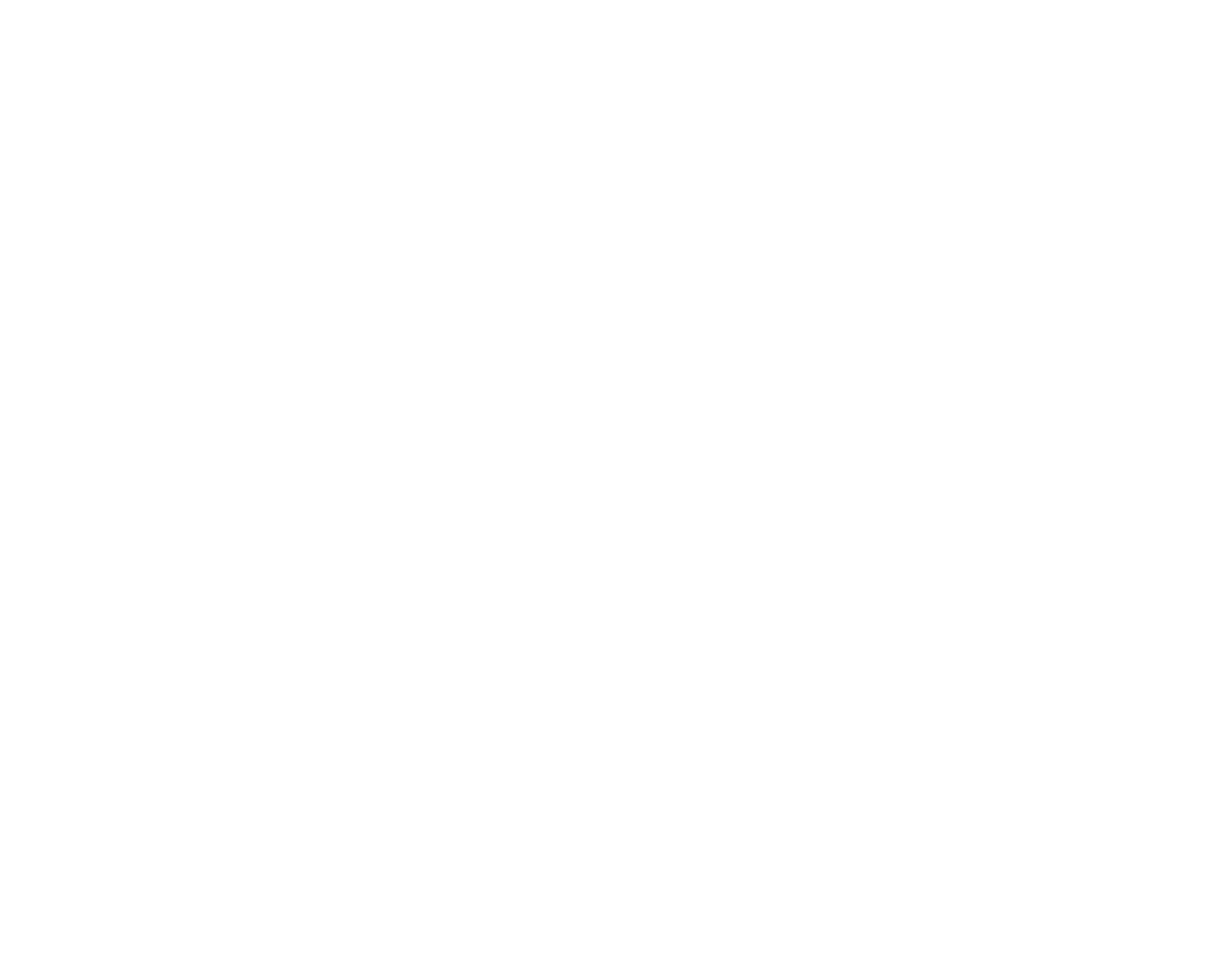
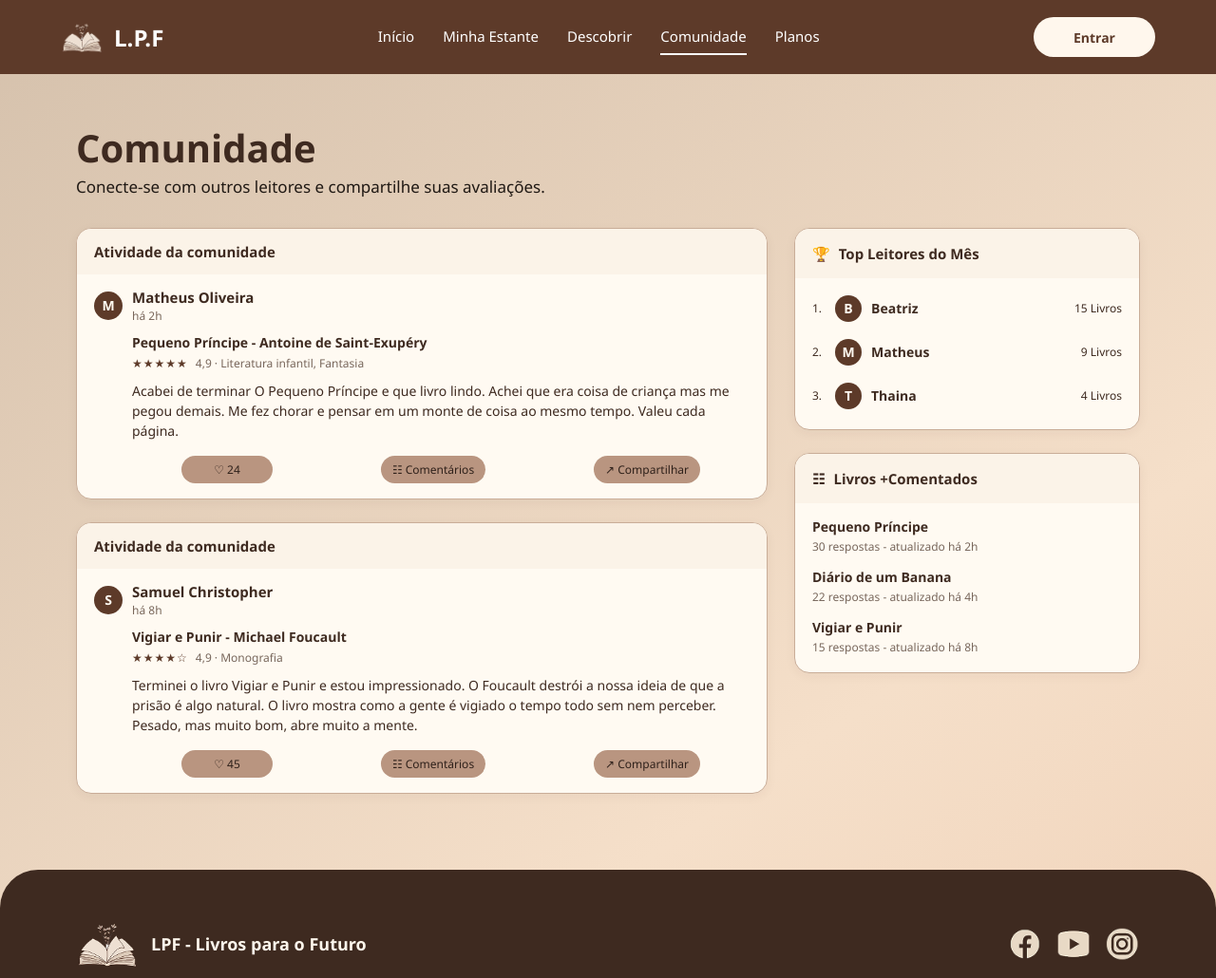
Before and after one commit to JoaoPedro-Bonugli/ProaTrabalhoFinal, a plain HTML site: page pages/Comunidade.html in a window 1280 px wide. Shown: the top 1030 px of the page at 95% size. Before the commit the page ends 800 px from the top, so only its background shows below. Drawn offline with Linux system fonts and the light colour scheme.

Commit message:
Comunidade

```diff
--- /dev/null
+++ b/css/Comunidade-joao.css
@@ -0,0 +1,417 @@
+/* Estilos exclusivos da página Comunidade */
+.pagina-comunidade {
+  --cor-comunidade-texto: #3e2a20;
+  --cor-comunidade-marrom: #5d3a29;
+  --cor-comunidade-card: #fffaf2;
+  --cor-comunidade-borda: #c9ad98;
+  --cor-comunidade-acao: #b99580;
+
+  min-height: 100vh;
+  background: linear-gradient(145deg, #d5c1ac 0%, #f5dfc9 62%, #efcfb5 100%);
+  color: var(--cor-comunidade-texto);
+}
+
+.pagina-comunidade .cabecalho {
+  position: relative;
+  z-index: 2;
+}
+
+.pagina-comunidade .cabecalho-conteudo {
+  min-height: 78px;
+}
+
+.pagina-comunidade .menu-toggle {
+  display: none;
+}
+
+.pagina-comunidade .perfil {
+  display: inline-flex;
+  align-items: center;
+  justify-content: center;
+  min-width: 128px;
+  min-height: 42px;
+  padding: 10px 24px;
+  border-radius: 999px;
+  background: #fff7ed;
+  color: var(--cor-comunidade-marrom);
+  font-weight: 600;
+}
+
+.pagina-comunidade .comunidade-main {
+  max-width: 1168px;
+  padding: 54px 24px 80px;
+}
+
+.pagina-comunidade .comunidade-introducao {
+  margin-bottom: 30px;
+}
+
+.pagina-comunidade .comunidade-introducao h1 {
+  margin: 0 0 4px;
+  color: var(--cor-comunidade-texto);
+  font-size: clamp(30px, 4vw, 40px);
+  line-height: 1.2;
+}
+
+.pagina-comunidade .comunidade-introducao p {
+  max-width: 530px;
+  margin: 0;
+  color: #201914;
+  font-size: 17px;
+  line-height: 1.5;
+}
+
+.pagina-comunidade .comunidade-grade {
+  display: grid;
+  grid-template-columns: minmax(0, 1.8fr) minmax(260px, 0.9fr);
+  align-items: start;
+  gap: 28px;
+}
+
+.pagina-comunidade .comunidade-atividades,
+.pagina-comunidade .comunidade-paineis {
+  display: grid;
+  align-content: start;
+  gap: 24px;
+}
+
+.pagina-comunidade .atividade-card,
+.pagina-comunidade .painel-comunidade {
+  overflow: hidden;
+  border: 1px solid var(--cor-comunidade-borda);
+  border-radius: 16px;
+  background: var(--cor-comunidade-card);
+  box-shadow: 0 3px 12px rgba(62, 42, 32, 0.05);
+}
+
+.pagina-comunidade .atividade-titulo,
+.pagina-comunidade .painel-titulo {
+  display: flex;
+  align-items: center;
+  gap: 9px;
+  min-height: 48px;
+  margin: 0;
+  padding: 12px 18px;
+  background: #fbf3e8;
+  color: var(--cor-comunidade-texto);
+  font-size: 15px;
+  font-weight: 700;
+}
+
+.pagina-comunidade .atividade-conteudo {
+  padding: 14px 18px 16px;
+}
+
+.pagina-comunidade .leitor-identidade {
+  display: flex;
+  align-items: center;
+  gap: 10px;
+  margin-bottom: 10px;
+}
+
+.pagina-comunidade .leitor-avatar {
+  display: inline-flex;
+  flex: 0 0 30px;
+  align-items: center;
+  justify-content: center;
+  width: 30px;
+  height: 30px;
+  border-radius: 50%;
+  background: var(--cor-comunidade-marrom);
+  color: #fffaf2;
+  font-size: 14px;
+  font-weight: 700;
+}
+
+.pagina-comunidade .leitor-identidade h3 {
+  margin: 0;
+  font-size: 15px;
+}
+
+.pagina-comunidade .atividade-tempo {
+  margin: 1px 0 0;
+  color: #79675b;
+  font-size: 12px;
+}
+
+.pagina-comunidade .avaliacao-livro {
+  padding-left: 40px;
+}
+
+.pagina-comunidade .avaliacao-livro h4 {
+  margin: 0 0 4px;
+  font-size: 14px;
+}
+
+.pagina-comunidade .avaliacao-meta {
+  display: flex;
+  flex-wrap: wrap;
+  align-items: center;
+  gap: 8px;
+  margin: 0 0 10px;
+  color: #78675c;
+  font-size: 12px;
+}
+
+.pagina-comunidade .estrelas {
+  color: var(--cor-comunidade-marrom);
+  letter-spacing: 1px;
+}
+
+.pagina-comunidade .avaliacao-texto {
+  margin: 0;
+  font-size: 14px;
+  line-height: 1.5;
+}
+
+.pagina-comunidade .atividade-acoes {
+  display: flex;
+  flex-wrap: wrap;
+  justify-content: space-around;
+  gap: 10px;
+  margin: 16px 0 0 40px;
+}
+
+.pagina-comunidade .atividade-acoes button {
+  min-width: 96px;
+  padding: 6px 12px;
+  border: 0;
+  border-radius: 999px;
+  background: var(--cor-comunidade-acao);
+  color: #2f211a;
+  font: inherit;
+  font-size: 12px;
+  cursor: pointer;
+  transition: background-color 0.2s ease, transform 0.2s ease;
+}
+
+.pagina-comunidade .atividade-acoes button:hover {
+  transform: translateY(-1px);
+  background: #a77e68;
+}
+
+.pagina-comunidade .atividade-acoes button:focus-visible,
+.pagina-comunidade .perfil:focus-visible,
+.pagina-comunidade .menu a:focus-visible,
+.pagina-comunidade .menu-toggle:focus-visible {
+  outline: 3px solid #8a5c43;
+  outline-offset: 3px;
+}
+
+.pagina-comunidade .painel-titulo {
+  min-height: 52px;
+}
+
+.pagina-comunidade .lista-leitores,
+.pagina-comunidade .lista-comentados {
+  margin: 0;
+  padding: 15px 18px 18px;
+  list-style: none;
+}
+
+.pagina-comunidade .lista-leitores {
+  display: grid;
+  gap: 12px;
+}
+
+.pagina-comunidade .lista-leitores li {
+  display: grid;
+  grid-template-columns: 16px 30px minmax(0, 1fr) auto;
+  align-items: center;
+  gap: 8px;
+  min-height: 34px;
+  font-size: 14px;
+}
+
+.pagina-comunidade .posicao-leitor,
+.pagina-comunidade .total-livros {
+  font-size: 12px;
+}
+
+.pagina-comunidade .lista-leitores .leitor-avatar {
+  width: 28px;
+  height: 28px;
+  flex-basis: 28px;
+}
+
+.pagina-comunidade .lista-comentados {
+  display: grid;
+  gap: 14px;
+}
+
+.pagina-comunidade .lista-comentados li {
+  display: grid;
+  gap: 3px;
+}
+
+.pagina-comunidade .lista-comentados strong {
+  font-size: 14px;
+}
+
+.pagina-comunidade .lista-comentados span {
+  color: #78675c;
+  font-size: 12px;
+}
+
+.pagina-comunidade .footer {
+  border-radius: 40px 40px 0 0;
+}
+
+@media (max-width: 768px) {
+  .pagina-comunidade .cabecalho-conteudo {
+    position: relative;
+    flex-wrap: nowrap;
+    justify-content: space-between;
+    gap: 8px;
+    padding: 12px 16px;
+  }
+
+  .pagina-comunidade .logo {
+    gap: 8px;
+    font-size: 20px;
+    white-space: nowrap;
+  }
+
+  .pagina-comunidade .logo img {
+    width: 38px;
+    height: 38px;
+  }
+
+  .pagina-comunidade .menu-toggle {
+    display: flex;
+    flex: 0 0 42px;
+    flex-direction: column;
+    align-items: center;
+    justify-content: center;
+    gap: 5px;
+    width: 42px;
+    height: 42px;
+    padding: 8px;
+    border: 0;
+    border-radius: 8px;
+    background: transparent;
+    cursor: pointer;
+  }
+
+  .pagina-comunidade .menu-toggle span {
+    display: block;
+    width: 24px;
+    height: 3px;
+    border-radius: 4px;
+    background: #fff;
+  }
+
+  .pagina-comunidade .menu {
+    display: none;
+    position: absolute;
+    top: calc(100% - 6px);
+    right: 12px;
+    z-index: 5;
+    width: min(300px, calc(100vw - 24px));
+    flex-direction: column;
+    align-items: stretch;
+    gap: 2px;
+    margin: 0;
+    padding: 12px;
+    border: 1px solid #88614d;
+    border-radius: 12px;
+    background: #603e2e;
+    box-shadow: 0 8px 20px rgba(0, 0, 0, 0.18);
+  }
+
+  .pagina-comunidade .menu.aberto {
+    display: flex;
+  }
+
+  .pagina-comunidade .menu a {
+    padding: 12px 14px;
+    border: 0;
+    border-radius: 8px;
+    color: #fff;
+  }
+
+  .pagina-comunidade .menu a:hover {
+    background: #744c39;
+  }
+
+  .pagina-comunidade .perfil {
+    min-width: 90px;
+    min-height: 38px;
+    padding: 8px 14px;
+    font-size: 13px;
+  }
+
+  .pagina-comunidade .comunidade-main {
+    padding: 38px 20px 60px;
+  }
+
+  .pagina-comunidade .comunidade-grade {
+    grid-template-columns: minmax(0, 1fr);
+    gap: 22px;
+  }
+
+  .pagina-comunidade .comunidade-paineis {
+    grid-template-columns: repeat(2, minmax(0, 1fr));
+  }
+}
+
+@media (max-width: 520px) {
+  .pagina-comunidade .cabecalho-conteudo {
+    gap: 5px;
+    padding: 10px;
+  }
+
+  .pagina-comunidade .logo {
+    gap: 5px;
+    font-size: 16px;
+  }
+
+  .pagina-comunidade .logo img {
+    width: 32px;
+    height: 32px;
+  }
+
+  .pagina-comunidade .menu-toggle {
+    flex-basis: 36px;
+    width: 36px;
+    height: 38px;
+    padding: 6px;
+  }
+
+  .pagina-comunidade .perfil {
+    min-width: 72px;
+    min-height: 34px;
+    padding: 7px 10px;
+    font-size: 12px;
+  }
+
+  .pagina-comunidade .comunidade-main {
+    padding: 32px 16px 48px;
+  }
+
+  .pagina-comunidade .comunidade-introducao p {
+    font-size: 15px;
+  }
+
+  .pagina-comunidade .comunidade-paineis {
+    grid-template-columns: minmax(0, 1fr);
+  }
+
+  .pagina-comunidade .atividade-conteudo {
+    padding: 12px;
+  }
+
+  .pagina-comunidade .avaliacao-livro {
+    padding-left: 0;
+  }
+
+  .pagina-comunidade .atividade-acoes {
+    margin-left: 0;
+  }
+}
+
+@media (prefers-reduced-motion: reduce) {
+  .pagina-comunidade .atividade-acoes button {
+    transition: none;
+  }
+}
--- a/pages/Comunidade.html
+++ b/pages/Comunidade.html
@@ -0,0 +1,233 @@
+<!doctype html>
+<html lang="pt-BR">
+  <head>
+    <meta charset="UTF-8" />
+    <meta name="viewport" content="width=device-width, initial-scale=1.0" />
+    <meta
+      name="description"
+      content="Conecte-se com leitores, compartilhe avaliações e descubra as leituras favoritas da comunidade LPF."
+    />
+    <title>Comunidade | LPF</title>
+    <link rel="stylesheet" href="../css/paginas-julio.css" />
+    <link rel="stylesheet" href="../css/Comunidade-joao.css" />
+  </head>
+  <body class="pagina-descobrir pagina-comunidade">
+    <header class="cabecalho">
+      <div class="cabecalho-conteudo">
+        <a href="../index.html" class="logo">
+          <img
+            src="../assets/1_HOME_1/Logo.png"
+            alt="Logo dos Livros para o Futuro"
+          />
+          <span>L.P.F</span>
+        </a>
+
+        <button
+          type="button"
+          class="menu-toggle"
+          id="botaoMenu"
+          aria-label="Abrir menu de navegação"
+          aria-controls="menuPrincipal"
+          aria-expanded="false"
+        >
+          <span></span>
+          <span></span>
+          <span></span>
+        </button>
+
+        <nav class="menu" id="menuPrincipal" aria-label="Navegação principal">
+          <a href="../index.html">Início</a>
+          <a href="MinhaEstante.html">Minha Estante</a>
+          <a href="Descobrir.html">Descobrir</a>
+          <a href="Comunidade.html" aria-current="page">Comunidade</a>
+          <a href="planosdefidelidade.html">Planos</a>
+        </nav>
+
+        <a href="Entrar.html" class="perfil">Entrar</a>
+      </div>
+    </header>
+
+    <main class="conteudo-principal comunidade-main">
+      <section class="comunidade-introducao" aria-labelledby="tituloComunidade">
+        <h1 id="tituloComunidade">Comunidade</h1>
+        <p>
+          Conecte-se com outros leitores e compartilhe suas avaliações.
+        </p>
+      </section>
+
+      <div class="comunidade-grade">
+        <section
+          class="comunidade-atividades"
+          aria-label="Atividades da comunidade"
+        >
+          <article class="atividade-card">
+            <h2 class="atividade-titulo">Atividade da comunidade</h2>
+            <div class="atividade-conteudo">
+              <div class="leitor-identidade">
+                <span class="leitor-avatar" aria-hidden="true">M</span>
+                <div>
+                  <h3>Matheus Oliveira</h3>
+                  <p class="atividade-tempo">há 2h</p>
+                </div>
+              </div>
+              <div class="avaliacao-livro">
+                <h4>Pequeno Príncipe - Antoine de Saint-Exupéry</h4>
+                <p class="avaliacao-meta">
+                  <span class="estrelas" aria-label="5 de 5 estrelas">★★★★★</span>
+                  <span>4,9 · Literatura infantil, Fantasia</span>
+                </p>
+                <p class="avaliacao-texto">
+                  Acabei de terminar O Pequeno Príncipe e que livro lindo.
+                  Achei que era coisa de criança mas me pegou demais. Me fez
+                  chorar e pensar em um monte de coisa ao mesmo tempo. Valeu
+                  cada página.
+                </p>
+              </div>
+              <div class="atividade-acoes" aria-label="Ações da avaliação">
+                <button type="button" aria-label="Curtir avaliação, 24 curtidas">
+                  <span aria-hidden="true">♡</span> 24
+                </button>
+                <button type="button">☷ Comentários</button>
+                <button type="button">↗ Compartilhar</button>
+              </div>
+            </div>
+          </article>
+
+          <article class="atividade-card">
+            <h2 class="atividade-titulo">Atividade da comunidade</h2>
+            <div class="atividade-conteudo">
+              <div class="leitor-identidade">
+                <span class="leitor-avatar" aria-hidden="true">S</span>
+                <div>
+                  <h3>Samuel Christopher</h3>
+                  <p class="atividade-tempo">há 8h</p>
+                </div>
+              </div>
+              <div class="avaliacao-livro">
+                <h4>Vigiar e Punir - Michael Foucault</h4>
+                <p class="avaliacao-meta">
+                  <span class="estrelas" aria-label="4 de 5 estrelas">★★★★☆</span>
+                  <span>4,9 · Monografia</span>
+                </p>
+                <p class="avaliacao-texto">
+                  Terminei o livro Vigiar e Punir e estou impressionado. O
+                  Foucault destrói a nossa ideia de que a prisão é algo natural.
+                  O livro mostra como a gente é vigiado o tempo todo sem nem
+                  perceber. Pesado, mas muito bom, abre muito a mente.
+                </p>
+              </div>
+              <div class="atividade-acoes" aria-label="Ações da avaliação">
+                <button type="button" aria-label="Curtir avaliação, 45 curtidas">
+                  <span aria-hidden="true">♡</span> 45
+                </button>
+                <button type="button">☷ Comentários</button>
+                <button type="button">↗ Compartilhar</button>
+              </div>
+            </div>
+          </article>
+        </section>
+
+        <aside class="comunidade-paineis" aria-label="Destaques da comunidade">
+          <section class="painel-comunidade">
+            <h2 class="painel-titulo">
+              <span aria-hidden="true">🏆</span> Top Leitores do Mês
+            </h2>
+            <ol class="lista-leitores">
+              <li>
+                <span class="posicao-leitor">1.</span>
+                <span class="leitor-avatar" aria-hidden="true">B</span>
+                <strong>Beatriz</strong>
+                <span class="total-livros">15 Livros</span>
+              </li>
+              <li>
+                <span class="posicao-leitor">2.</span>
+                <span class="leitor-avatar" aria-hidden="true">M</span>
+                <strong>Matheus</strong>
+                <span class="total-livros">9 Livros</span>
+              </li>
+              <li>
+                <span class="posicao-leitor">3.</span>
+                <span class="leitor-avatar" aria-hidden="true">T</span>
+                <strong>Thaina</strong>
+                <span class="total-livros">4 Livros</span>
+              </li>
+            </ol>
+          </section>
+
+          <section class="painel-comunidade painel-comentados">
+            <h2 class="painel-titulo">
+              <span aria-hidden="true">☷</span> Livros +Comentados
+            </h2>
+            <ul class="lista-comentados">
+              <li>
+                <strong>Pequeno Príncipe</strong>
+                <span>30 respostas - atualizado há 2h</span>
+              </li>
+              <li>
+                <strong>Diário de um Banana</strong>
+                <span>22 respostas - atualizado há 4h</span>
+              </li>
+              <li>
+                <strong>Vigiar e Punir</strong>
+                <span>15 respostas - atualizado há 8h</span>
+              </li>
+            </ul>
+          </section>
+        </aside>
+      </div>
+    </main>
+
+    <footer class="footer">
+      <div class="footer-container">
+        <div class="footer-top">
+          <div class="footer-brand">
+            <img src="../assets/1_HOME_1/Logo.png" alt="" />
+            <strong>LPF - Livros para o Futuro</strong>
+          </div>
+          <div class="footer-social">
+            <img
+              src="../assets/1_HOME_1/redes.png"
+              alt="Facebook, YouTube e Instagram"
+            />
+          </div>
+        </div>
+
+        <div class="footer-info">
+          <div class="footer-column">
+            <h3>Contatos:</h3>
+            <p>WhatsApp: +55 1140228922</p>
+            <p>E-mail: LPF.LivrosparaoFuturo@gmail.com</p>
+            <p>SAC: 1140028922</p>
+          </div>
+          <div class="footer-column">
+            <h3>Central de ajuda para associados:</h3>
+            <p>Termos de serviço e política de privacidade</p>
+            <p>Políticas de cookies</p>
+            <p>
+              Desde 2026 © LPF - Livros para o Futuro — CNPJ 45.740.175/0001-73
+            </p>
+          </div>
+          <div class="footer-column">
+            <h3>Suporte:</h3>
+            <p>SAC: 1140028922</p>
+            <p>WhatsApp: +55 1140228922</p>
+            <p>E-mail: LPF.LivrosparaoFuturo@gmail.com</p>
+          </div>
+        </div>
+
+        <div class="footer-bottom">
+          <p>© 2026 LPF - Livros para o Futuro</p>
+        </div>
+      </div>
+    </footer>
+
+    <div vw class="enabled">
+      <div vw-access-button class="active"></div>
+      <div vw-plugin-wrapper>
+        <div class="vw-plugin-top-wrapper"></div>
+      </div>
+    </div>
+    <script src="https://vlibras.gov.br/app/vlibras-plugin.js"></script>
+    <script src="../js/menu-lpf.js" defer></script>
+  </body>
+</html>
```
Also changed, not shown: css/style.css (+0 -20 lines), assets/1_HOME_1/estanteLivros.png (deleted).
